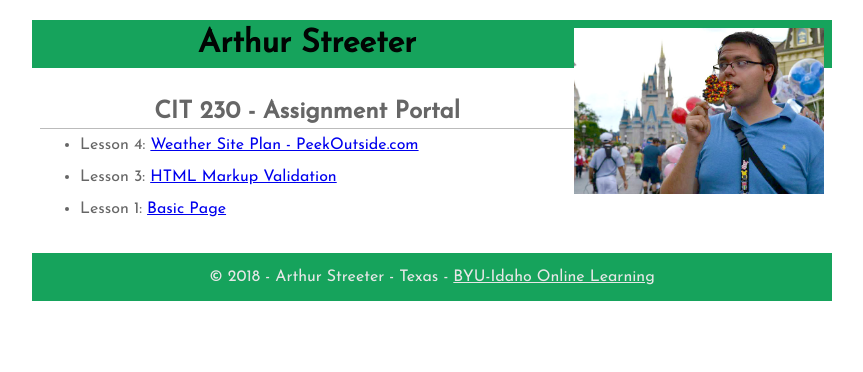
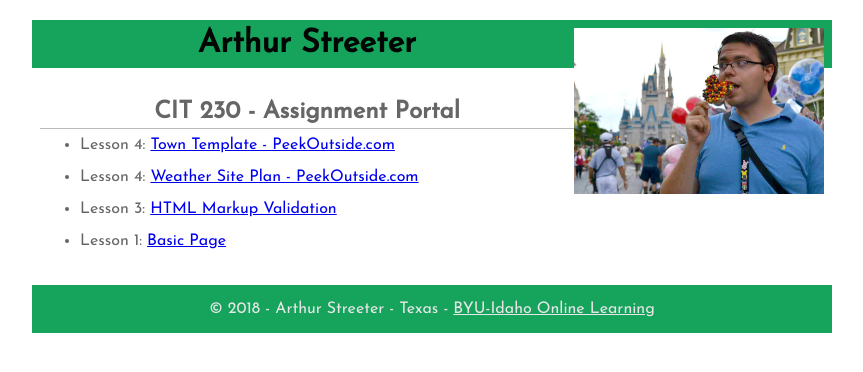
Before and after one commit to Streeter-Arthur/streeter-arthur.github.io, a plain HTML site: page index.html in a window 1280 px wide. Shown: the whole page, without its empty margins (208-1071 px from the left). Drawn offline with Linux system fonts and the light colour scheme.

Commit message:
Index edit

```diff
--- a/index.html
+++ b/index.html
@@ -28,6 +28,7 @@
         <h2>CIT 230 - Assignment Portal</h2>
 
         <ul>
+          <li>Lesson 4: <a href="/assignments/lesson-4/town-template.html">Town Template - PeekOutside.com</a></li>
           <li>Lesson 4: <a href="/assignments/lesson-4/websiteplanningdocument.pdf">Weather Site Plan - PeekOutside.com</a></li>
           <li>Lesson 3: <a href="/assignments/lesson-3/fixedhtml.html">HTML Markup Validation</a></li>
           <li>Lesson 1: <a href="basicpage.html">Basic Page</a></li>
```
